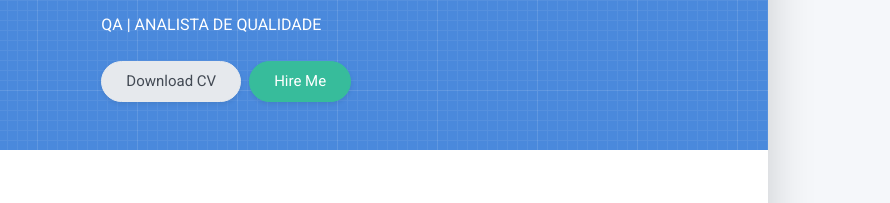
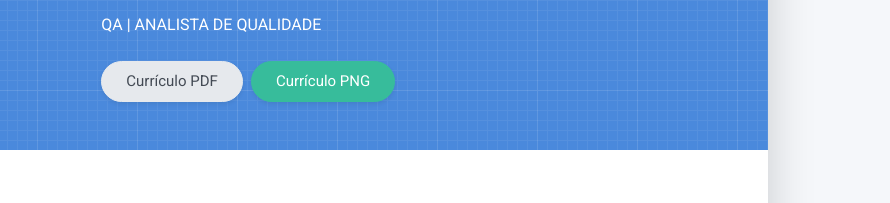
Before and after one commit to elifas10/Curriculo, a plain HTML site: page index.html in a window 1280 px wide. Shown: the part 219-422 px from the top of the page, 390-1280 px from the left. Drawn offline with Linux system fonts and the light colour scheme.

Commit message:
index atualizado

```diff
--- a/index.html
+++ b/index.html
@@ -54,7 +54,7 @@
       <div class="col-lg-8 col-md-7 text-center text-md-start">
         <h2 class="h1 mt-2" data-aos="fade-left" data-aos-delay="0">Elifas Martins Zaire Andrade</h2>
         <p data-aos="fade-left" data-aos-delay="100">QA | ANALISTA DE QUALIDADE</p>
-        <div class="d-print-none" data-aos="fade-left" data-aos-delay="200"><a class="btn btn-light text-dark shadow-sm mt-1 me-1" href="CV Atualizado Elifas.pdf" target="_blank">Download CV</a><a class="btn btn-success shadow-sm mt-1" href="#contact">Hire Me</a></div>
+        <div class="d-print-none" data-aos="fade-left" data-aos-delay="200"><a class="btn btn-light text-dark shadow-sm mt-1 me-1" href="CurriculoNovo.pdf" target="_blank">Currículo PDF</a><a class="btn btn-success shadow-sm mt-1" href="CurriculoNovo.png"target="_blank">Currículo PNG</a></div>
       </div>
     </div>
   </div>
```
Also changed, not shown: 1 other file.
